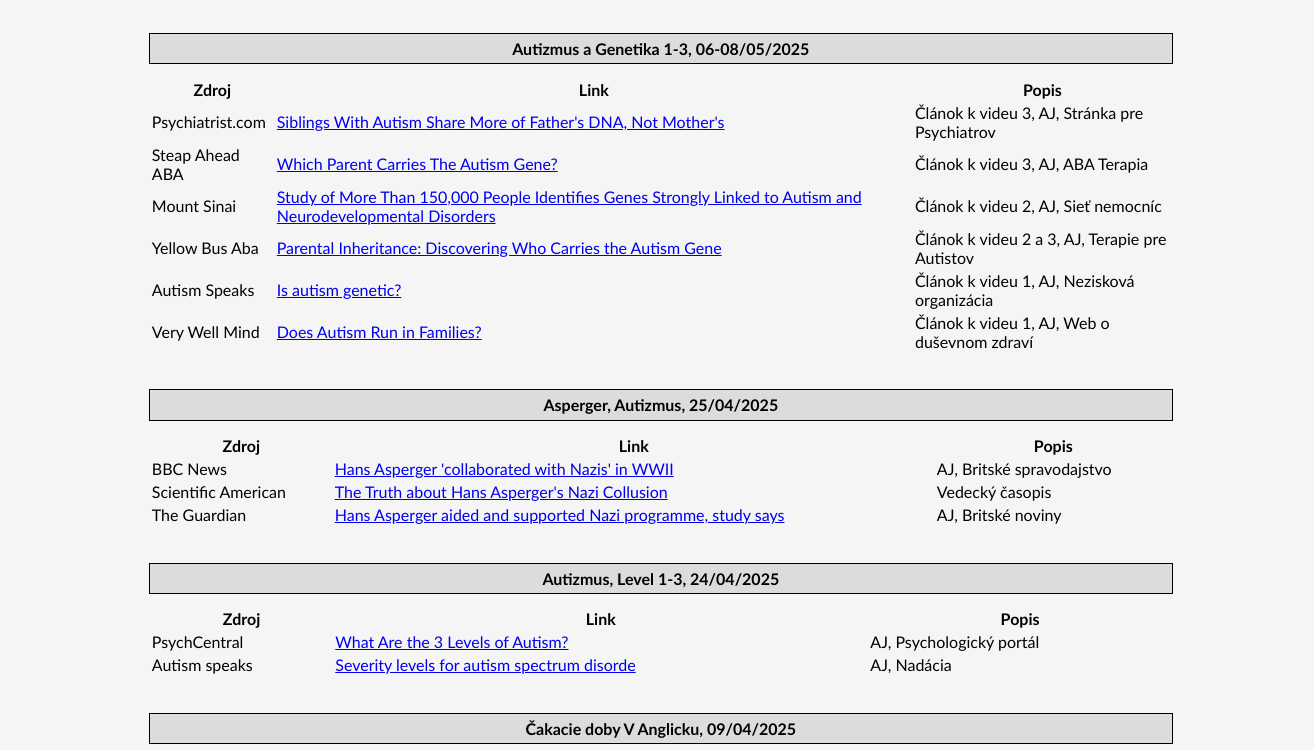
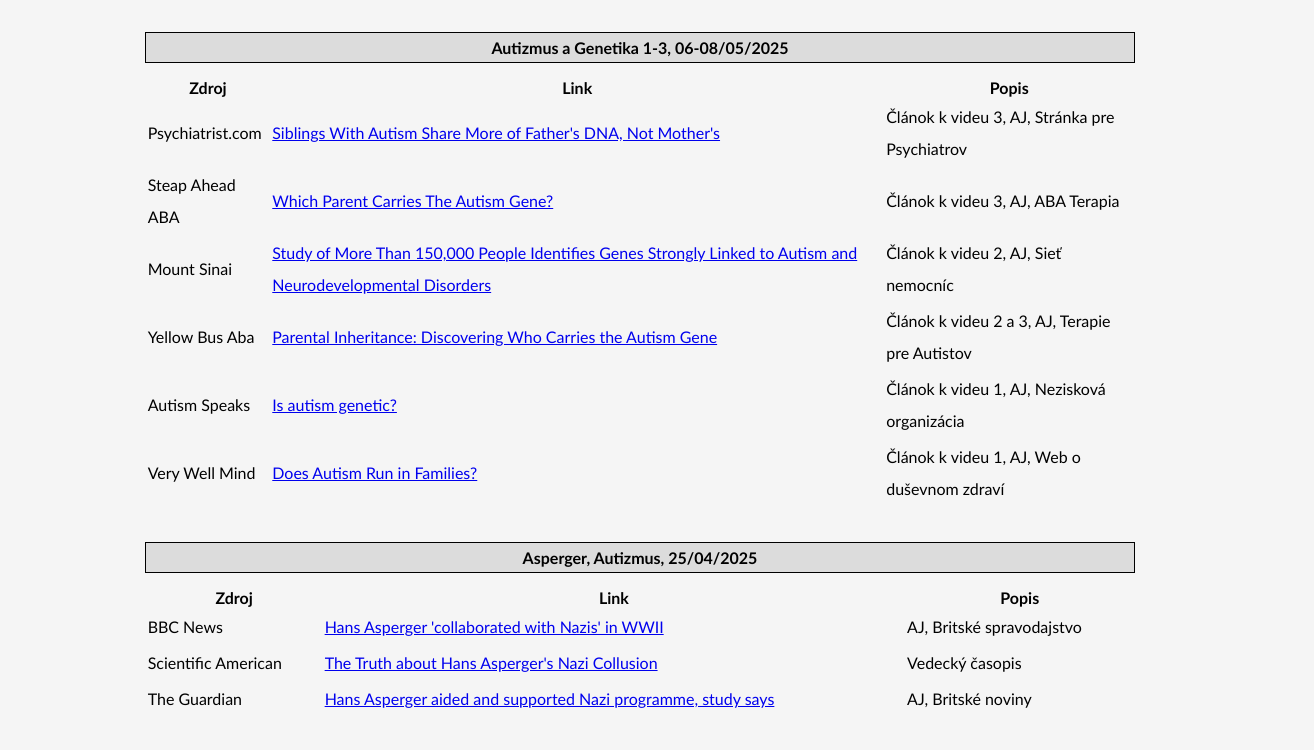
Before and after one commit to Maria-Alta/AuDHD_SK, a plain HTML site: page index.html in a window 1280 px wide. Shown: the part 106-856 px from the top of the page, 1314 px wide, since content can reach past the window. Drawn offline with Linux system fonts and the light colour scheme.

Commit message:
Update tiktok_poznamky.css

```diff
--- a/tiktok_poznamky.css
+++ b/tiktok_poznamky.css
@@ -1,9 +1,9 @@
 html {box-sizing: border-box;}
-body {font-family: 'Gill Sans', 'Gill Sans MT', Calibri, 'Trebuchet MS', sans-serif; width: 100%; padding: 1%; background-color: #F5F5F5;}
+body {font-family: 'Gill Sans', 'Gill Sans MT', Calibri, 'Trebuchet MS', sans-serif; max-width: 100%; padding: 1%; background-color: #F5F5F5;}
 #header {text-align: center;}
 h1 {margin-bottom: 0;}
 h3 {margin-top: 0;}
 #table {margin: 2% auto; width: 80%; max-width: 1200px;}
 #video_title {text-align: center; border: 1px solid black; margin-top: 1%; margin-bottom: 1%; font-weight: bold; background-color: #DCDCDC; padding: 0.5%;}
-td {text-align: left;}
-.padding {padding-left:9%}
+table td {text-align: left; line-height: 2;}
+.link {padding-left: 10%;}
```
